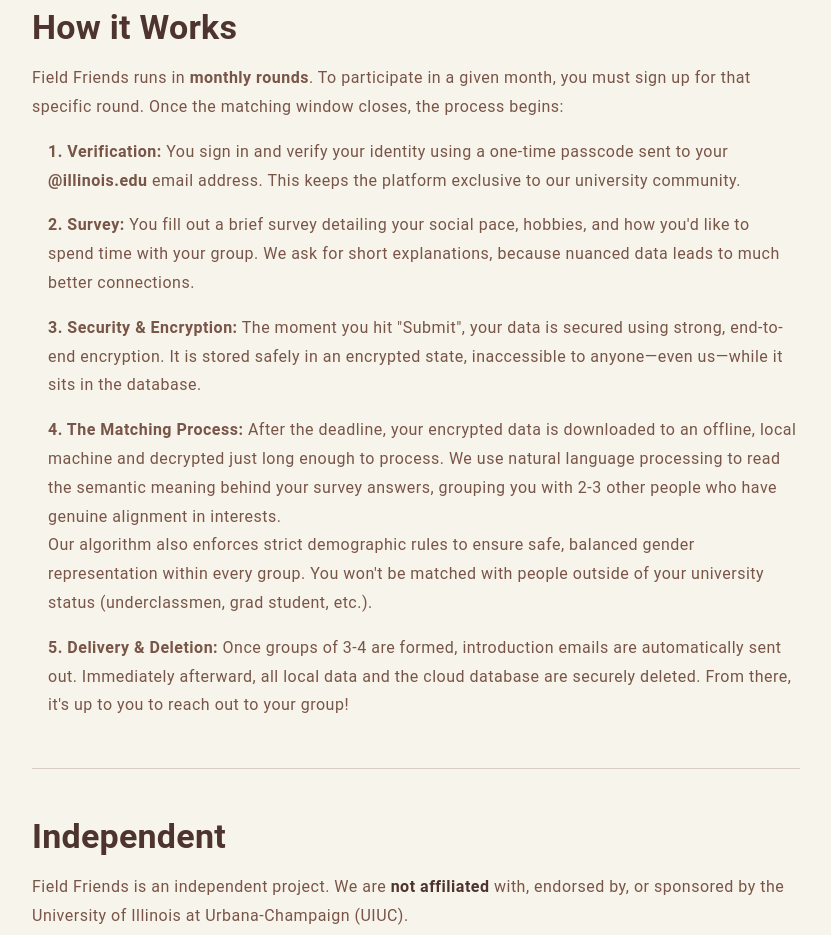
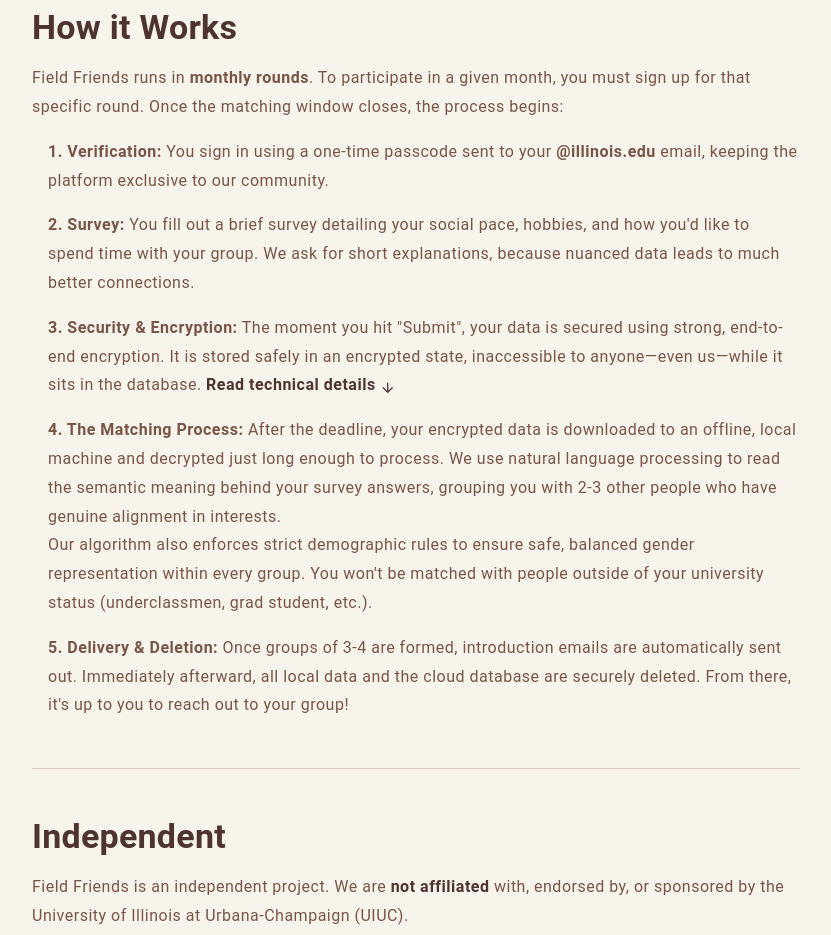
Before and after one commit to FieldFriends/field-friends-web, a Vue app: page /about in a window 1280 px wide. Shown: the part 780-1715 px from the top of the page, without its empty margins (224-1055 px from the left). Built offline with nearby package versions, Linux system fonts and the light colour scheme; no server answers; a small style sheet from the web is missing.

Commit message:
Add smooth scrolling

```diff
--- a/src/pages/About.vue
+++ b/src/pages/About.vue
@@ -49,9 +49,8 @@
         <div class="pl-4">
           <p class="text-body-1 text-secondary mb-4 page-text">
             <strong>1. Verification:</strong>
-            You sign in and verify your identity using a one-time passcode sent to your
-            <strong>@illinois.edu</strong> email address.
-            This keeps the platform exclusive to our university community.
+            You sign in using a one-time passcode sent to your
+            <strong>@illinois.edu</strong> email, keeping the platform exclusive to our community.
           </p>
 
           <p class="text-body-1 text-secondary mb-4 page-text">
@@ -64,6 +63,17 @@
             <strong>3. Security & Encryption:</strong>
             The moment you hit "Submit", your data is secured using strong, end-to-end encryption.
             It is stored safely in an encrypted state, inaccessible to anyone—even us—while it sits in the database.
+            <a
+              href="#security-heading"
+              class="text-decoration-none font-weight-bold text-primary d-inline-flex align-center"
+            >
+              Read technical details
+              <v-icon
+                icon="mdi-arrow-down"
+                size="x-small"
+                class="ms-1 pt-1"
+              />
+            </a>
           </p>
 
           <div class="text-body-1 text-secondary page-text">
--- a/src/styles/global.scss
+++ b/src/styles/global.scss
@@ -23,3 +23,8 @@
 .gap-6 {
   gap: 24px;
 }
+
+/* Base HTML Settings */
+html {
+  scroll-behavior: smooth;
+}
```
